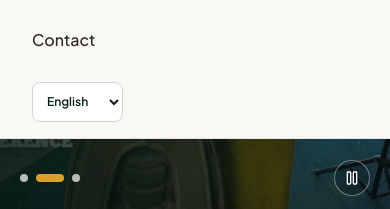
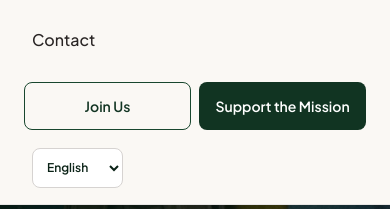
Before and after one commit to harvestfieldgospelmission-creator/Harvestfield, a React (Vite) app: page / in a window 390 px wide. Both pictures are taken after a click on the button 352 px from the left and 32 px from the top of the page. Shown: the part 499-708 px from the top of the page. Built offline with nearby package versions, Linux system fonts and the light colour scheme; no server answers.

Commit message:
Improve mobile navigation actions and active-page accessibility

```diff
--- a/src/components/Navbar.tsx
+++ b/src/components/Navbar.tsx
@@ -102,6 +102,7 @@ export const Navbar: React.FC<NavbarProps> = ({ currentPage, onNavigate }) => {
               <a
                 key={item.id}
                 href={getPagePath(item.id)}
+                aria-current={isActive ? "page" : undefined}
                 onClick={(event) => {
                   if (event.button !== 0 || event.metaKey || event.ctrlKey || event.shiftKey || event.altKey) return;
                   event.preventDefault();
@@ -192,6 +193,30 @@ export const Navbar: React.FC<NavbarProps> = ({ currentPage, onNavigate }) => {
               </a>
             );
           })}
+          <div className="grid grid-cols-2 gap-2 px-2 pt-3">
+            <a
+              href={getPagePath('join')}
+              onClick={(event) => {
+                if (event.button !== 0 || event.metaKey || event.ctrlKey || event.shiftKey || event.altKey) return;
+                event.preventDefault();
+                handleNav('join');
+              }}
+              className="inline-flex min-h-12 items-center justify-center rounded-lg border border-forest-800 px-3 py-3 text-sm font-semibold text-forest-900 transition-colors hover:bg-forest-50 focus-visible:outline-none focus-visible:ring-2 focus-visible:ring-forest-800"
+            >
+              Join Us
+            </a>
+            <a
+              href={getPagePath('partner')}
+              onClick={(event) => {
+                if (event.button !== 0 || event.metaKey || event.ctrlKey || event.shiftKey || event.altKey) return;
+                event.preventDefault();
+                handleNav('partner');
+              }}
+              className="inline-flex min-h-12 items-center justify-center rounded-lg bg-forest-900 px-3 py-3 text-sm font-semibold text-white transition-colors hover:bg-forest-800 focus-visible:outline-none focus-visible:ring-2 focus-visible:ring-harvest-500"
+            >
+              Support the Mission
+            </a>
+          </div>
           <div className="px-4 pt-3">{languageSelector('block sm:hidden')}</div>
       </nav>
     </header>
```
